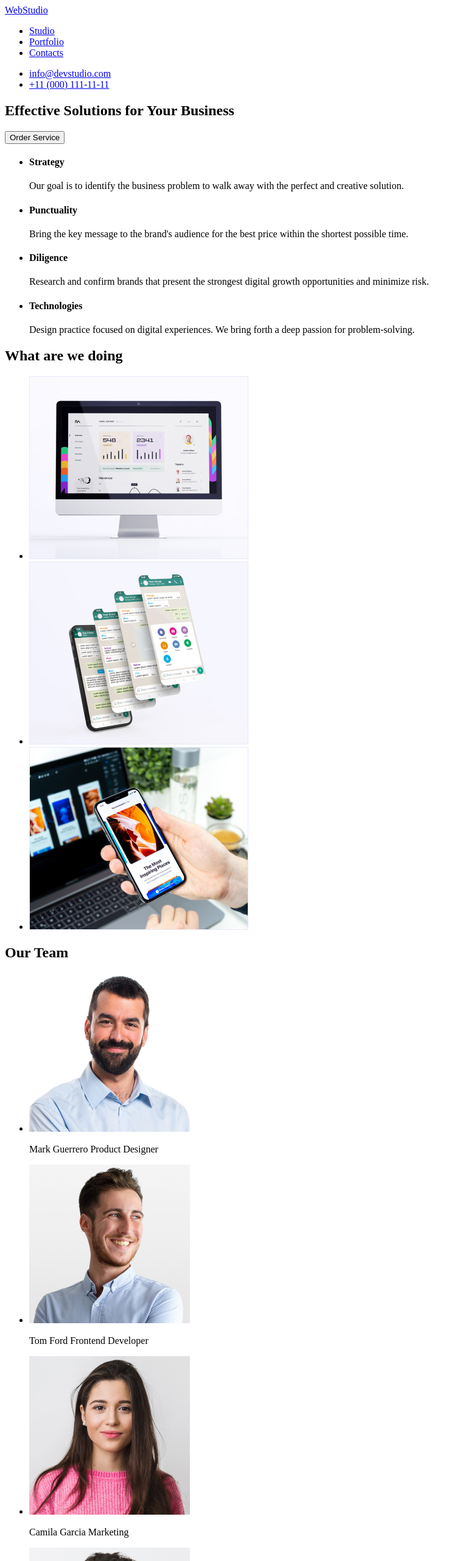
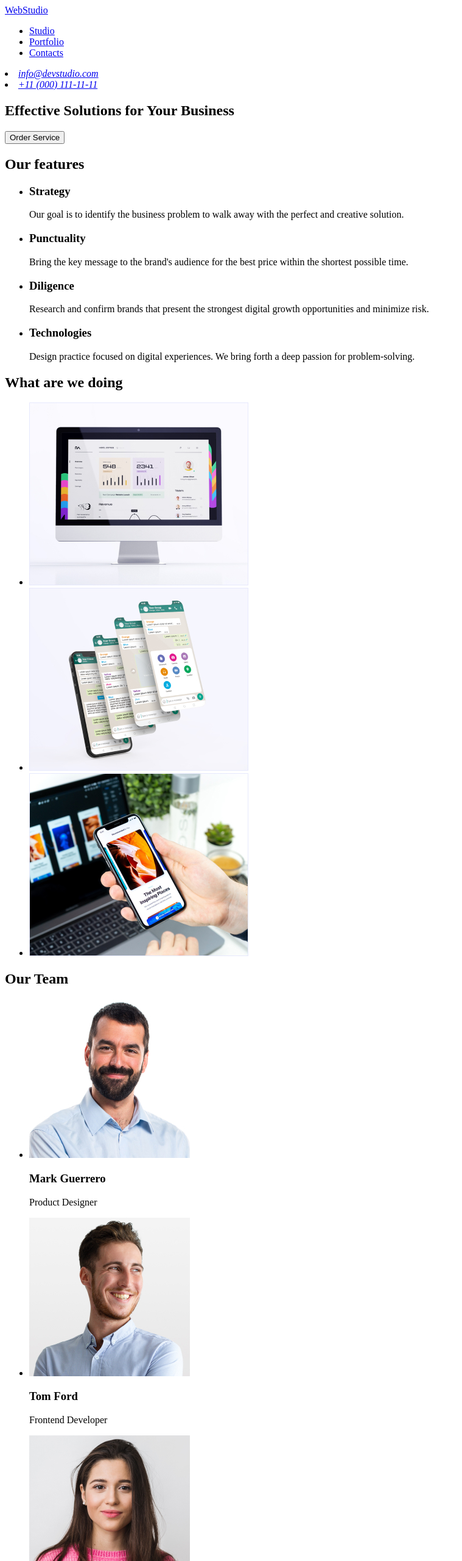
Before and after one commit to greenleaf-glitch/goit-markup-hw-01, a plain HTML site: page index.html in a window 1280 px wide. Shown: the top 2560 px of the page at 61% size, without its empty margins (0-759 px from the left). Drawn offline with Linux system fonts and the light colour scheme.

Commit message:
Update index.html

```diff
--- a/index.html
+++ b/index.html
@@ -11,9 +11,7 @@
       <!-- Menu Nav -->
       <nav>
         <!-- Logo -->
-        <div>
-          <a href="WebStudio"> WebStudio</a>
-        </div>
+        <a href="./index.html"> WebStudio</a>
         <ul>
           <!-- Studio -->
           <li>
@@ -29,7 +27,7 @@
           </li>
         </ul>
       </nav>
-      <ul>
+      <address>
         <!-- Mail -->
         <li>
           <a href="mailto:info@devstudio.com">info@devstudio.com</a>
@@ -38,7 +36,7 @@
         <li>
           <a href="tel:+110001111111">+11 (000) 111-11-11</a>
         </li>
-      </ul>
+      </address>
     </header>
 
     <!-- Main Page -->
@@ -51,10 +49,11 @@
 
       <!-- Section 1 -->
       <section>
+        <h2>Our features</h2>
         <ul>
           <li>
             <!-- Feature 1 -->
-            <h4>Strategy</h4>
+            <h3>Strategy</h3>
             <p>
               Our goal is to identify the business problem to walk away with the
               perfect and creative solution.
@@ -62,7 +61,7 @@
           </li>
           <li>
             <!-- Feature 2 -->
-            <h4>Punctuality</h4>
+            <h3>Punctuality</h3>
             <p>
               Bring the key message to the brand's audience for the best price
               within the shortest possible time.
@@ -70,7 +69,7 @@
           </li>
           <li>
             <!-- Feature 3 -->
-            <h4>Diligence</h4>
+            <h3>Diligence</h3>
             <p>
               Research and confirm brands that present the strongest digital
               growth opportunities and minimize risk.
@@ -78,7 +77,7 @@
           </li>
           <li>
             <!-- Feature 4 -->
-            <h4>Technologies</h4>
+            <h3>Technologies</h3>
             <p>
               Design practice focused on digital experiences. We bring forth a
               deep passion for problem-solving.
@@ -129,7 +128,8 @@
               width="264"
               height="260"
             />
-            <p>Mark Guerrero Product Designer</p>
+            <h3>Mark Guerrero</h3>
+            <p>Product Designer</p>
           </li>
           <li>
             <img
@@ -138,7 +138,8 @@
               width="264"
               height="260"
             />
-            <p>Tom Ford Frontend Developer</p>
+            <h3>Tom Ford</h3>
+            <p>Frontend Developer</p>
           </li>
           <li>
             <img
@@ -147,7 +148,8 @@
               width="264"
               height="260"
             />
-            <p>Camila Garcia Marketing</p>
+            <h3>Camila Garcia</h3>
+            <p>Marketing</p>
           </li>
           <li>
             <img
@@ -156,7 +158,8 @@
               width="264"
               height="260"
             />
-            <p>Daniel Wilson UI Designer</p>
+            <h3>Daniel Wilson</h3>
+            <p>UI Designer</p>
           </li>
         </ul>
       </section>
@@ -165,11 +168,7 @@
     <!-- Footer -->
     <footer>
       <!-- Logo -->
-      <div>
-        <div>
-          <a href="WebStudio"> WebStudio</a>
-        </div>
-      </div>
+      <a href="./index.html"> WebStudio</a>
       <p>
         Increase the flow of customers and sales for your business with digital
         marketing & growth solutions.
```
